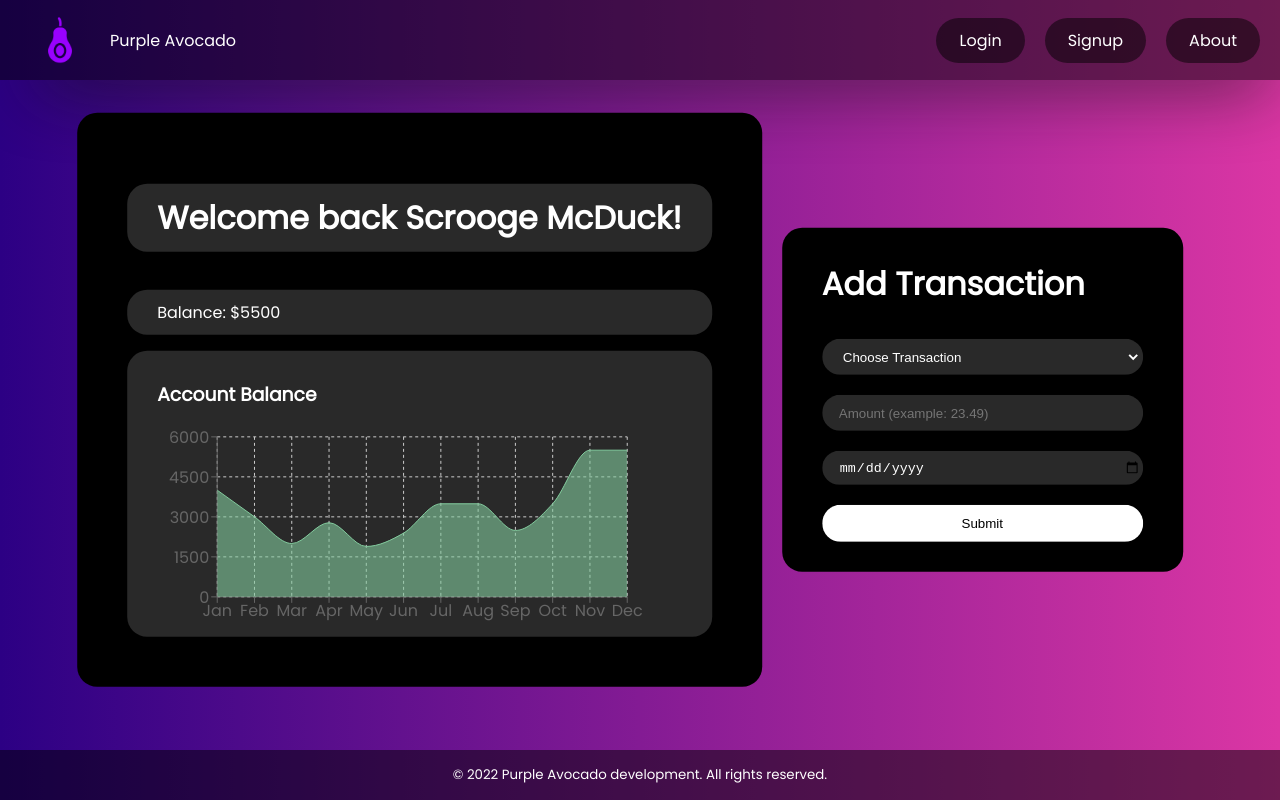
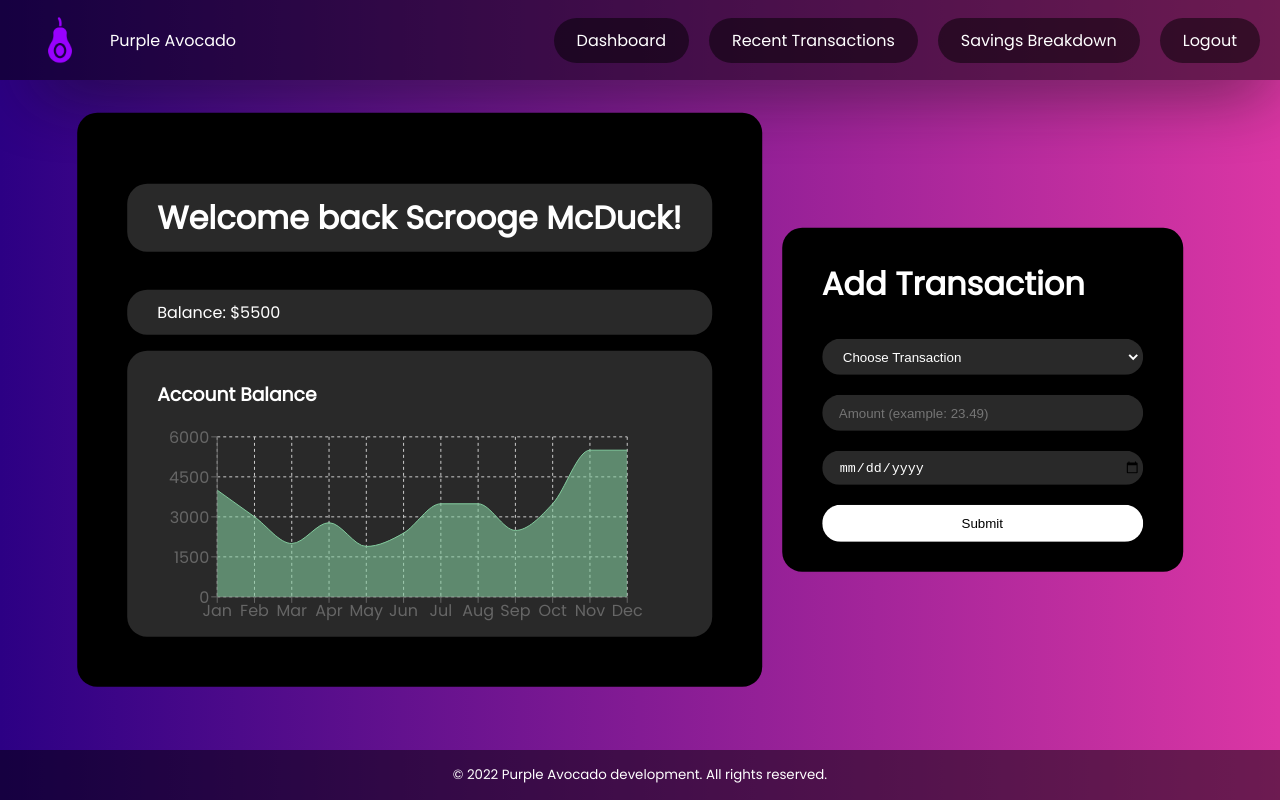
Before and after one commit to Kisokumar/purple-avocado, a React (Create React App) app in the folder front-end/: page /dashboard/1 in a window 1280 px wide. Built offline with nearby package versions, Linux system fonts and the light colour scheme.

Commit message:
headerloggedin implemented across the app

```diff
--- a/front-end/src/components/HeaderLoggedIn.js
+++ b/front-end/src/components/HeaderLoggedIn.js
@@ -1,38 +1,40 @@
-export default function Header() {
+export default function HeaderLoggedIn() {
   return (
     <header>
       <nav className="nav-bar">
         <div className="title-box">
-          <img alt="money bag logo" src="./money-bag.png" className="logo" />
+          <img alt="Logo" src="/logo.png" className="logo" />
           <p>Purple Avocado</p>
         </div>
         <ul className="nav-items">
           <li>
-            {/* Need to change link */}
             <a
-              href="https://www.google.com/"
-              target="_blank"
-              rel="noopener noreferrer"
+            className = "button"
+              href="/dashboard/:username"
+            >
+              Dashboard
+            </a>
+          </li>
+          <li>
+            <a
+              className = "button"
+              href="/balance"
             >
               Recent Transactions
             </a>
           </li>
           <li>
-            {/* Need to change link */}
             <a
-              href="https://www.google.com/"
-              target="_blank"
-              rel="noopener noreferrer"
+              className = "button"
+              href="/savings"
             >
-              Overview
+              Savings Breakdown
             </a>
           </li>
           <li>
-            {/* Need to change link */}
             <a
-              href="https://www.google.com/"
-              target="_blank"
-              rel="noopener noreferrer"
+              className = "button"
+              href="/login"
             >
               Logout
             </a>
--- a/front-end/src/pages/AboutPage.js
+++ b/front-end/src/pages/AboutPage.js
@@ -6,11 +6,15 @@ export default function SignUpPage() {
     <>
       <Header />
       <div className="about-page-container">
-        <h1> About Page </h1>
+        <h1> About </h1>
         <p>
           Purple avocado aims to help you track your budget and visualise your
           spending!
         </p>
+        <a  href="login" className="button">
+          Log In</a>
+        <a  href="signup" className="button">
+          Sign Up</a>
       </div>
       <Footer />
     </>
--- a/front-end/src/pages/BalanceHistoryPage.js
+++ b/front-end/src/pages/BalanceHistoryPage.js
@@ -1,11 +1,11 @@
-import Header from "../components/Header";
+import HeaderLoggedIn from "../components/HeaderLoggedIn";
 import Footer from "../components/Footer";
 import BalanceHistory from "../components/BalanceHistory";
 
 export default function BalanceHistoryPage() {
   return (
     <>
-      <Header />
+      <HeaderLoggedIn />
       <BalanceHistory/>
       <Footer />
     </>
--- a/front-end/src/pages/DashboardPage.js
+++ b/front-end/src/pages/DashboardPage.js
@@ -1,11 +1,11 @@
-import Header from "../components/Header";
+import HeaderLoggedIn from "../components/HeaderLoggedIn";
 import Footer from "../components/Footer";
 import Dashboard from "../components/Dashboard";
 
 export default function DashboardPage() {
   return (
     <>
-      <Header />
+      <HeaderLoggedIn />
       <Dashboard />
       <Footer />
     </>
--- a/front-end/src/pages/SavingsBreakdownPage.js
+++ b/front-end/src/pages/SavingsBreakdownPage.js
@@ -1,11 +1,11 @@
-import Header from "../components/Header";
+import HeaderLoggedIn from "../components/HeaderLoggedIn";
 import Footer from "../components/Footer";
 import SavingsBreakdown from "../components/SavingsBreakdown";
 
 export default function BalanceHistoryPage() {
   return (
     <>
-      <Header />
+      <HeaderLoggedIn />
       <SavingsBreakdown />
       <Footer />
     </>
```
